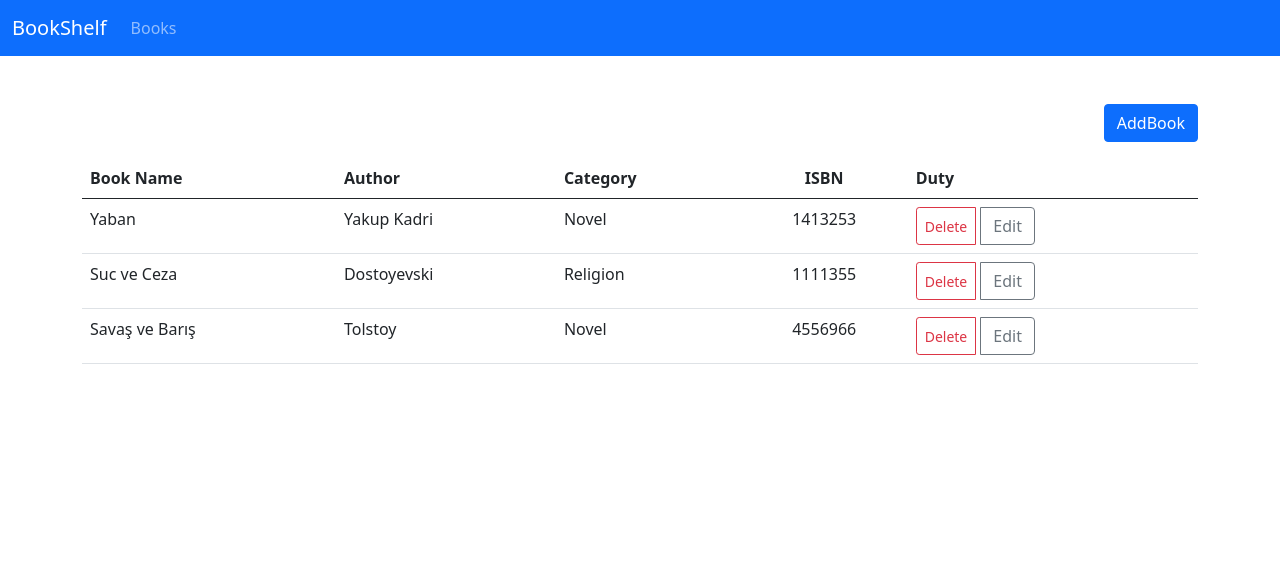
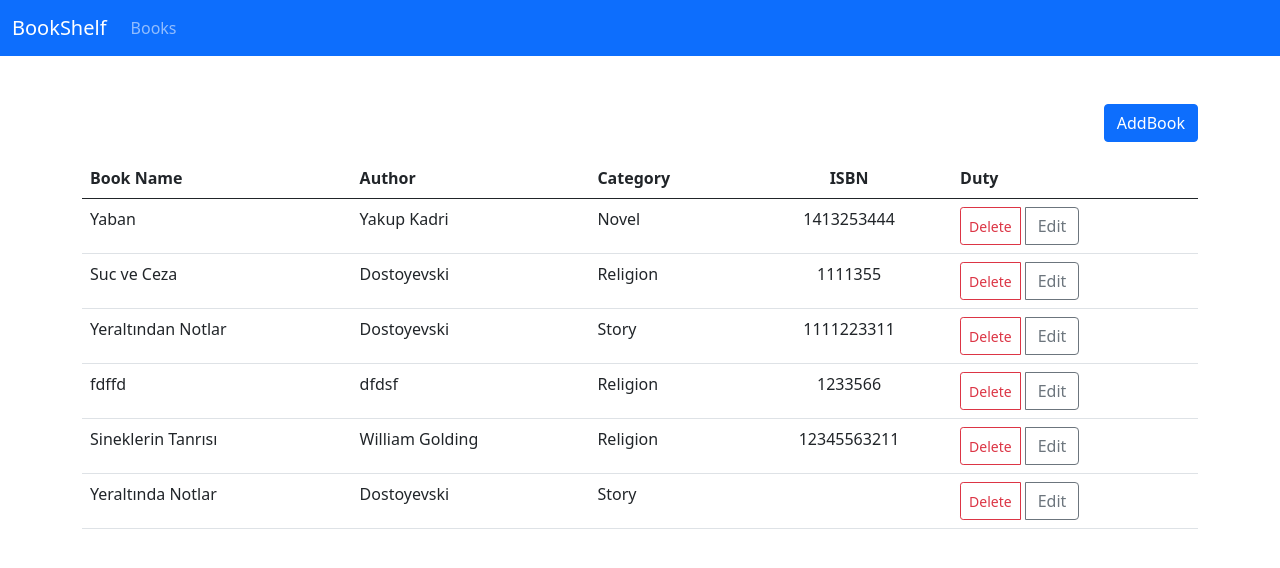
Before and after one commit to mkocerim/react-library2, a React (Create React App) app: page / in a window 1280 px wide. Shown: the top 568 px of the page. Built offline with nearby package versions, Linux system fonts and the light colour scheme; data requests are answered from the project's data file.

Commit message:
Modal added  and ended

```diff
--- a/db.json
+++ b/db.json
@@ -5,7 +5,7 @@
       "name": "Yaban",
       "author": "Yakup Kadri",
       "categoryId": "1",
-      "isbn": "1413253"
+      "isbn": "1413253444"
     },
     {
       "id": 1665999548535,
@@ -15,11 +15,32 @@
       "isbn": "1111355"
     },
     {
-      "id": 1665999728377,
-      "name": "Savaş ve Barış",
-      "author": "Tolstoy",
-      "categoryId": "1",
-      "isbn": "4556966"
+      "id": 1666084039227,
+      "name": "Yeraltından Notlar",
+      "author": "Dostoyevski",
+      "categoryId": "2",
+      "isbn": 1111223311
+    },
+    {
+      "id": 1666160404357,
+      "name": "fdffd",
+      "author": "dfdsf",
+      "categoryId": "4",
+      "isbn": 1233566
+    },
+    {
+      "id": 1666161346089,
+      "name": "Sineklerin Tanrısı",
+      "author": "William Golding",
+      "isbn": 12345563211,
+      "categoryId": "4"
+    },
+    {
+      "id": 1666161377504,
+      "name": "Yeraltında Notlar",
+      "author": "Dostoyevski",
+      "isbn": null,
+      "categoryId": "2"
     }
   ],
   "categories": [
--- a/src/components/ListBooks.js
+++ b/src/components/ListBooks.js
@@ -10,7 +10,7 @@ const ListBooks = (props) => {
   const [didUpdate, setDidUpdate] = useState(false);
   const [showModal, setShowModal] = useState(false);
   const [silinecekKitap, setSilinecekKitap] = useState(null);
-
+  const [silinecekKitapIsmi, setSilinecekKitapIsmi] = useState("");
   useEffect(() => {
     // fetch("http://localhost:3004/books",{method:"get "});
     axios
@@ -87,6 +87,7 @@ const ListBooks = (props) => {
                       onClick={() => {
                         setShowModal(true);
                         setSilinecekKitap(book.id);
+                        setSilinecekKitapIsmi(book.name);
                       }}
                       type="button"
                       className="btn btn-outline-danger btn-sm "
@@ -108,8 +109,12 @@ const ListBooks = (props) => {
       </table>
       {showModal === true && (
         <Modal
-          yapilmasiGerekenIs={() => deleteBook(silinecekKitap)}
-          setShowModal={setShowModal}
+          expl={`"${silinecekKitapIsmi}"are you  sure to delete ?`}
+          title={silinecekKitapIsmi}
+          onConfirm={() => deleteBook(silinecekKitap)}
+          onCancel={() => {
+            setShowModal(false);
+          }}
         />
       )}
     </div>
--- a/src/components/Modal.js
+++ b/src/components/Modal.js
@@ -1,9 +1,10 @@
-import React, { useState } from "react";
+import React from "react";
 
 const Modal = (props) => {
-  const { setShowModal, yapilmasiGerekenIs } = props;
+  const { onCancel, onConfirm, expl, title } = props;
   return (
-    <div
+    <button
+      onClick={onCancel}
       style={{
         position: "absolute",
         top: 0,
@@ -14,6 +15,7 @@ const Modal = (props) => {
         display: "flex",
         justifyContent: "center",
         alignItems: "center",
+        cursor: "default",
       }}
       className="container"
     >
@@ -25,23 +27,24 @@ const Modal = (props) => {
           borderRadius: "5px",
         }}
       >
-        <h1>Modal</h1>
+        <h1 className="text-center">{title}</h1>
+        <p className="text-center">{expl}</p>
         <div className="d-flex justify-content-center">
           <button
-            onClick={() => setShowModal(false)}
+            onClick={onCancel}
             className="btn btn-outline-danger btn-sm mx-2"
           >
             Cancel
           </button>
           <button
-            onClick={yapilmasiGerekenIs}
+            onClick={onConfirm}
             className="btn btn-outline-success btn-sm mx-2"
           >
             Confirm
           </button>
         </div>
       </div>
-    </div>
+    </button>
   );
 };
 
--- a/src/pages/EditBook.js
+++ b/src/pages/EditBook.js
@@ -3,30 +3,28 @@ import React, { useEffect, useState } from "react";
 import { useParams, useNavigate } from "react-router-dom";
 import axios from "axios";
 import Loading from "../components/Loading";
+import Modal from "../components/Modal";
 
 const EditBook = (props) => {
   const [bookname, setBookname] = useState("");
   const [author, setAuthor] = useState("");
-  const [isbn,setIsbn] = useState("");
+  const [isbn, setIsbn] = useState("");
   const [category, setCategory] = useState("");
   const [categories, setCategories] = useState(null);
-
+  const [showModal, setShowModal] = useState(false);
   const params = useParams();
-  console.log("params",params);
-  const navigate=useNavigate();
+  console.log("params", params);
+  const navigate = useNavigate();
 
   useEffect(() => {
     axios
       .get(`http://localhost:3004/books/${params.bookId}`)
       .then((res) => {
-        console.log("res.data",res.data);
+        console.log("res.data", res.data);
         setBookname(res.data.name);
         setAuthor(res.data.author);
-        setCategory(res.data.categoryId)
-        setIsbn(res.data.isbn)
-
-
-
+        setCategory(res.data.categoryId);
+        setIsbn(res.data.isbn);
 
         axios
           .get("http://localhost:3004/categories")
@@ -34,7 +32,7 @@ const EditBook = (props) => {
             setCategories(res.data);
           })
           .catch((err) => {
-            console.log("cateories error",err);
+            console.log("cateories error", err);
           });
       })
       .catch((err) => {
@@ -44,36 +42,38 @@ const EditBook = (props) => {
 
   const handleSubmit = (event) => {
     event.preventDefault();
-    if(bookname === "" || author === "" || category === ""){
-      alert("Book's name, author or category can't be empty")
+    setShowModal(true);
+  };
+
+  const editBook = () => {
+    if (bookname === "" || author === "" || category === "") {
+      alert("Book's name, author or category can't be empty");
       return;
     }
-    const updatedBook={
-      id:params.bookId,
-      name:bookname,
-      author:author,
-      categoryId:category,
-      isbn:isbn,
-    }
-    console.log("updatedBook",updatedBook);
+    const updatedBook = {
+      id: params.bookId,
+      name: bookname,
+      author: author,
+      categoryId: category,
+      isbn: isbn,
+    };
+    console.log("updatedBook", updatedBook);
 
-    axios.put(`http://localhost:3004/books/${params.bookId}`,updatedBook)
-    .then((res)=>{
-        console.log(res)
+    axios
+      .put(`http://localhost:3004/books/${params.bookId}`, updatedBook)
+      .then((res) => {
+        console.log(res);
+        setShowModal(false);
         navigate("/");
-    }).catch((err)=>{
-      console.log("edit error", err)
-    })
-
+      })
+      .catch((err) => {
+        console.log("edit error", err);
+      });
   };
 
-  if(categories===null){
-
-    return <Loading/>
-
+  if (categories === null) {
+    return <Loading />;
   }
-
-
 
   return (
     <div>
@@ -116,11 +116,13 @@ const EditBook = (props) => {
                 value={category}
                 onChange={(event) => setCategory(event.target.value)}
               >
-                <option value={""} >
-                  Category Select
-                </option>
+                <option value={""}>Category Select</option>
                 {categories.map((cat) => {
-                  return <option key={cat.id} value={cat.id}>{cat.name}</option>;
+                  return (
+                    <option key={cat.id} value={cat.id}>
+                      {cat.name}
+                    </option>
+                  );
                 })}
               </select>
             </div>
@@ -134,7 +136,15 @@ const EditBook = (props) => {
             </button>
           </div>
         </form>
-      </div>{" "}
+      </div>
+      {showModal === true && (
+        <Modal
+          title={`"${bookname}" named book will update`}
+          expl="Confirm to save"
+          onCancel={() => setShowModal(false)}
+          onConfirm={() => editBook()}
+        />
+      )}
     </div>
   );
 };
```
